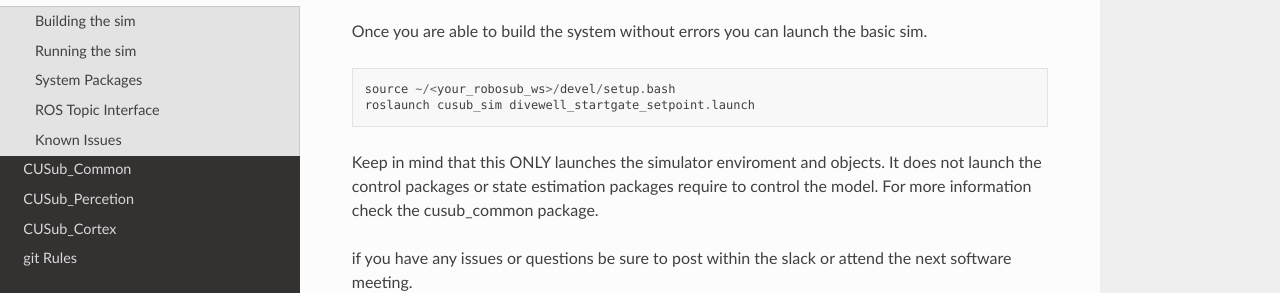
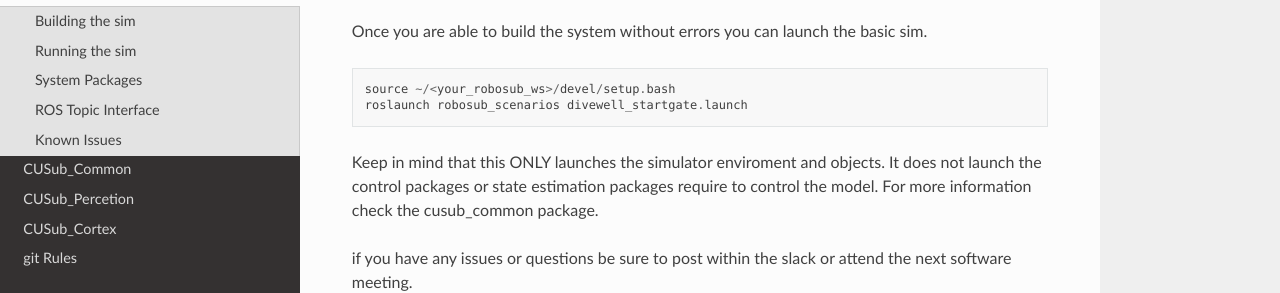
Before and after one commit to DrYerzinia/cusub_documentation, a Sphinx documentation site: the page built from source/cusub_sim.rst, in a window 1280 px wide and 900 px high, scrolled down 557 px. Shown: the part 162-455 px from the top of the window. Built offline with Sphinx 7.4.7 and the Read the Docs theme 2.0.0, drawn with Linux system fonts in a browser that asks for light colours.

Commit message:
Fix roslaunch command

```diff
--- a/source/cusub_sim.rst
+++ b/source/cusub_sim.rst
@@ -33,7 +33,7 @@ Once you are able to build the system without errors you can launch the basic si
 ::
 
 	source ~/<your_robosub_ws>/devel/setup.bash
-	roslaunch cusub_sim divewell_startgate_setpoint.launch
+	roslaunch robosub_scenarios divewell_startgate.launch
 
 Keep in mind that this ONLY launches the simulator enviroment and objects. It does not launch the control packages or state estimation packages require to control the model. For more information check the cusub_common package.
 
```
